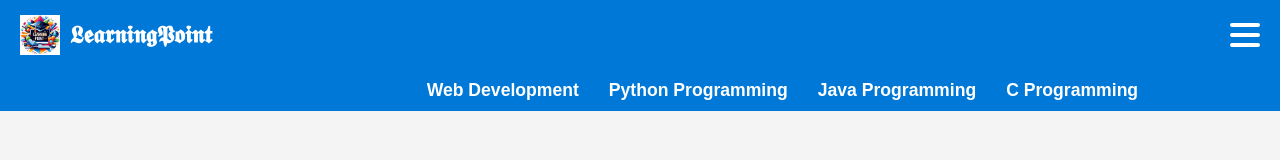
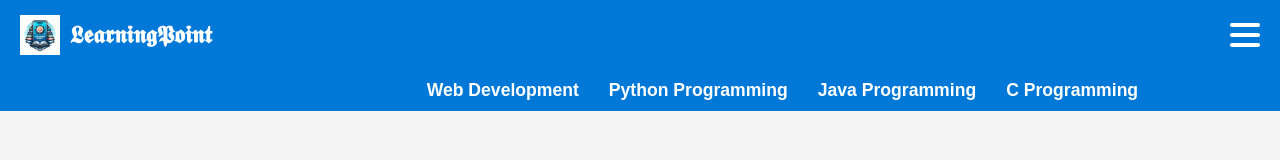
Before and after one commit to lifeline024/learningpoint, a plain HTML site: page index.html in a window 1280 px wide. Shown: the top 160 px of the page. Drawn offline with Linux system fonts and the light colour scheme.

Commit message:
index.html

```diff
--- a/index.html
+++ b/index.html
@@ -306,7 +306,7 @@ footer a:hover {
     <!-- Header -->
     <header class="main-header">
         <div class="logo">
-            <img src="LearningPoint.webp" alt="Logo" class="logo-img">
+            <img src="logo.png" alt="Logo" class="logo-img">
             <span class="logo-text">𝕷𝖊𝖆𝖗𝖓𝖎𝖓𝖌𝕻𝖔𝖎𝖓𝖙</span>
         </div>
         <div class="toggle-menu">
```
